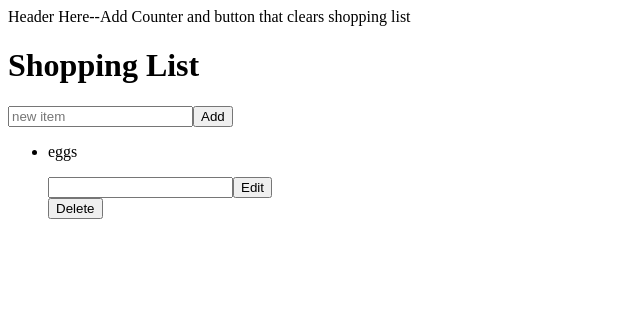
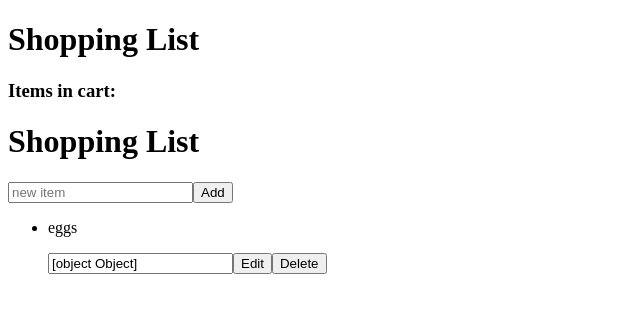
Before and after one commit to KamieShort/shopping-list-react, a React app: page / in a window 1280 px wide. Shown: the top 312 px of the page, without its empty margins (0-640 px from the left). Built offline with nearby package versions, Linux system fonts and the light colour scheme.

Commit message:
refactoring item component to add conditional rendering for edit/save buttons

```diff
--- a/src/components/Edit.jsx
+++ /dev/null
@@ -1,17 +0,0 @@
-import React from 'react';
-
-export default function Edit({ item, edit }) {
-  return (
-    <div>
-      <form>
-        <input
-          value={item}
-          onChange={(e) => {
-            edit({ ...item, text: e.target.value });
-          }}
-        />
-        <button onChange={edit}>Edit</button>
-      </form>
-    </div>
-  );
-}
--- a/src/components/Header.jsx
+++ b/src/components/Header.jsx
@@ -1,7 +1,11 @@
 import React from 'react';
 
-export default function Header() {
+export default function Header(items) {
+  console.log(items);
   return (
-    <div>Header Here--Add Counter and button that clears shopping list</div>
+    <div>
+      <h1>Shopping List</h1>
+      <h3>Items in cart:{items.length} </h3>
+    </div>
   );
 }
--- a/src/views/ShoppingList.jsx
+++ b/src/views/ShoppingList.jsx
@@ -1,7 +1,5 @@
 import { useReducer, useState } from 'react';
 import React from 'react';
-
-import Edit from '../components/Edit';
 
 const initialState = [{ id: 0, text: 'eggs', done: false }];
 
@@ -9,12 +7,21 @@ const reducer = (state, action) => {
   switch (action.type) {
     case 'ADD_ITEM': {
       const addItem = [
-        { id: state.length, text: action.payload.text, done: false },
+        { id: Date.now(), text: action.payload.text, done: false },
         ...state,
       ];
 
       return addItem;
     }
+
+    case 'EDIT_ITEM':
+      return items.map((item) => {
+        if (item.id === action.payload.id) {
+          return { ...item, text: action.payload.text };
+        }
+
+        return item;
+      });
 
     case 'DELETE_ITEM':
       return state.filter((item) => item.id !== action.payload.id);
@@ -32,6 +39,10 @@ export default function ShoppingList() {
     e.preventDefault();
     dispatch({ type: 'ADD_ITEM', payload: { text: newItem } });
     setNewItem('');
+  };
+
+  const handleEdit = (id) => {
+    dispatch({ type: 'EDIT_ITEM', payload: { id: id } });
   };
 
   const handleDelete = (id) => {
@@ -56,7 +67,14 @@ export default function ShoppingList() {
         {items.map((item) => (
           <li key={item.id}>
             <p>{item.text}</p>
-            <Edit />
+
+            <input
+              type="text"
+              value={item}
+              onChange={(e) => handleEdit(e.target.value)}
+            />
+            <button onChange={handleEdit}>Edit</button>
+
             <button onClick={() => handleDelete(item.id)}>Delete</button>
           </li>
         ))}
```
Also changed, not shown: src/components/Item.jsx (added, +39 -0 lines), 1 other file (tests, documents, lock files or other folders).
